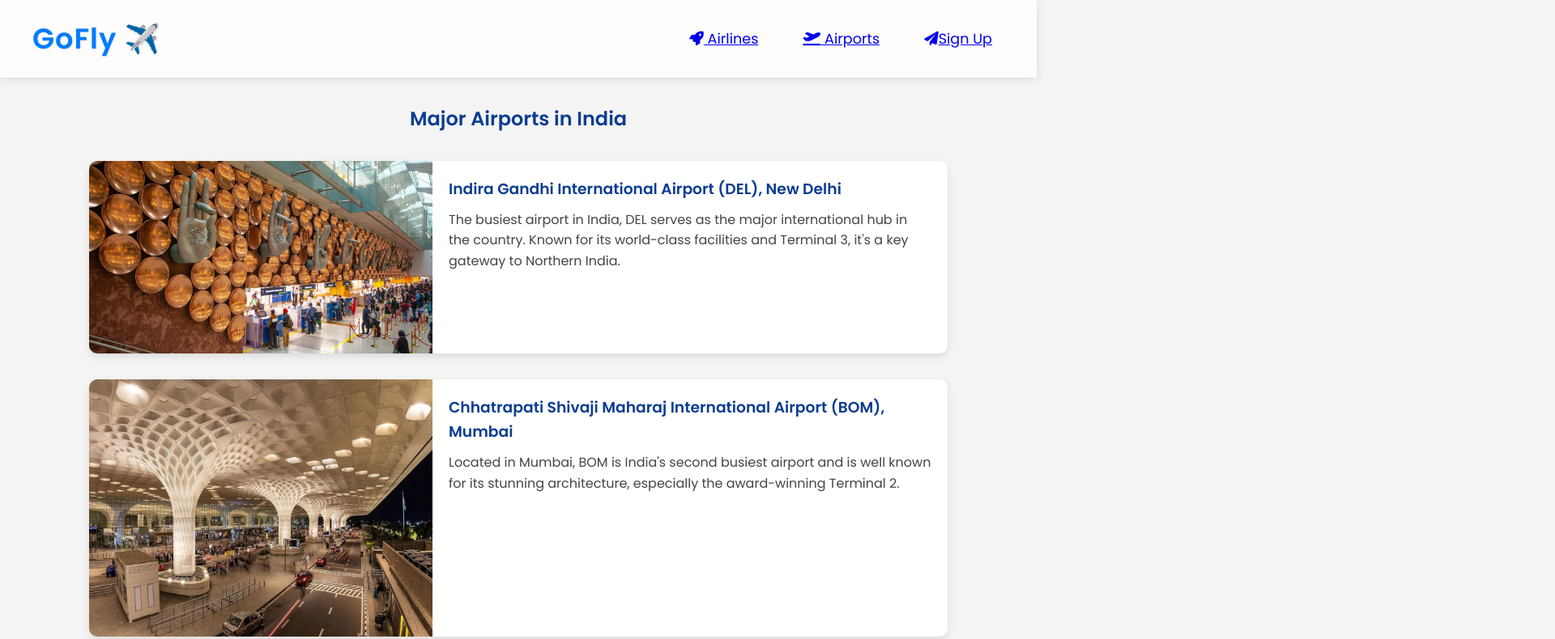
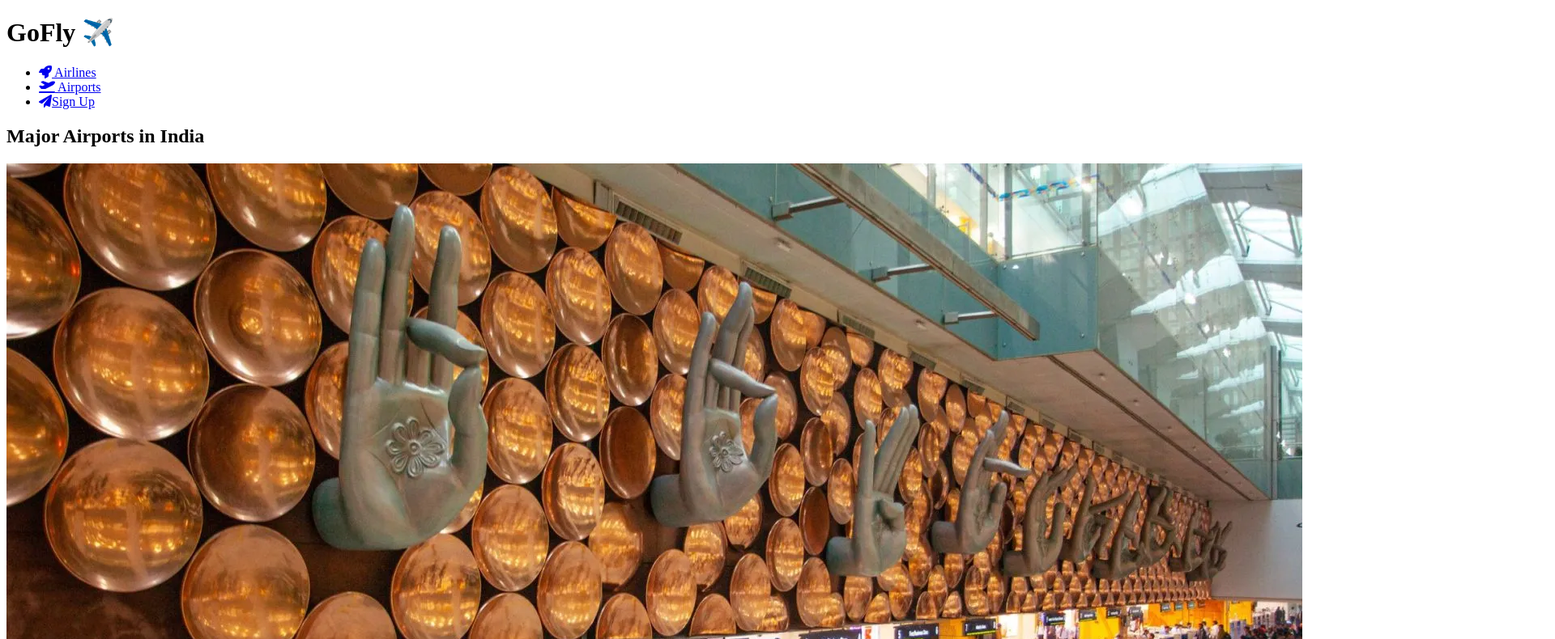
Before and after one commit to yashit149/GoFly_G5, a plain HTML site: page airconnect.html in a window 1280 px wide. Shown: the top 790 px of the page at 81% size, 1920 px wide, since content can reach past the window. Drawn offline with Linux system fonts and the light colour scheme.

Commit message:
Css nav bar change

```diff
--- a/airconnect.html
+++ b/airconnect.html
@@ -10,125 +10,7 @@
   <link rel="stylesheet" href="https://cdnjs.cloudflare.com/ajax/libs/font-awesome/6.0.0-beta3/css/all.min.css" />
 
   <!-- CSS Styling -->
-  <style>
-    * {
-      margin: 0;
-      padding: 0;
-      box-sizing: border-box;
-    }
 
-    body {
-      font-family: 'Poppins', sans-serif;
-      line-height: 1.6;
-      background-color: #f4f4f4;
-    }
-
-    header {
-            background: rgba(255, 255, 255, 0.8); /* Semi-transparent white */
-            padding: 20px 40px;
-            box-shadow: 0 2px 10px rgba(0,0,0,0.1);
-            position: sticky;
-            top: 0;
-            z-index: 100;
-            backdrop-filter: blur(10px); /* Nice frosted glass effect */
-        }
-        .nav-container {
-            display: flex;
-            justify-content: space-between;
-            align-items: center;
-            max-width: 1200px;
-            margin: 0 auto;
-        }
-        .logo {
-            font-size: 2.2rem;
-            font-weight: 700;
-            letter-spacing: 1px;
-            cursor: default;
-            user-select: none;
-            color: #007bff; /* Modern blue logo color */
-            text-shadow: 1px 1px 2px rgba(0,0,0,0.1);
-        }
-        .logo span {
-            color: #6c757d; /* A softer accent color */
-        }
-        nav ul {
-            list-style: none;
-            display: flex;
-            gap: 25px;
-        }
-        nav ul li a {
-            font-weight: 500;
-            font-size: 1.1rem;
-            padding: 10px 15px;
-            border-radius: 8px;
-            transition: background-color 0.2s ease-in-out, color 0.2s ease-in-out;
-        }
-        nav ul li a:hover {
-            background-color: #007bff;
-            color: #fff;
-        }
-
-    .container {
-      max-width: 1100px;
-      margin: 2rem auto;
-      padding: 0 20px;
-    }
-    .places-container {
-  display: flex;
-  flex-direction: column;
-  gap: 2rem;
-}
-
-    h2 {
-      text-align: center;
-      margin-bottom: 2rem;
-      color: #0b3d91;
-    }
-
-    .place {
-      background: white;
-      border-radius: 10px;
-      overflow: hidden;
-      margin-bottom: 2rem;
-      box-shadow: 0 4px 10px rgba(0, 0, 0, 0.1);
-      display: flex;
-      flex-direction: column;
-    }
-
-    .place img {
-      width: 100%;
-      height: 300px;
-      object-fit: cover;
-    }
-
-    .place-content {
-      padding: 20px;
-    }
-
-    .place-content h3 {
-      color: #0b3d91;
-      margin-bottom: 10px;
-    }
-
-    .place-content p {
-      color: #444;
-    }
-
-    @media (min-width: 768px) {
-      .place {
-        flex-direction: row;
-      }
-
-      .place img {
-        width: 40%;
-        height: auto;
-      }
-
-      .place-content {
-        width: 60%;
-      }
-    }
-  </style>
 
 </head>
 <body>
```
